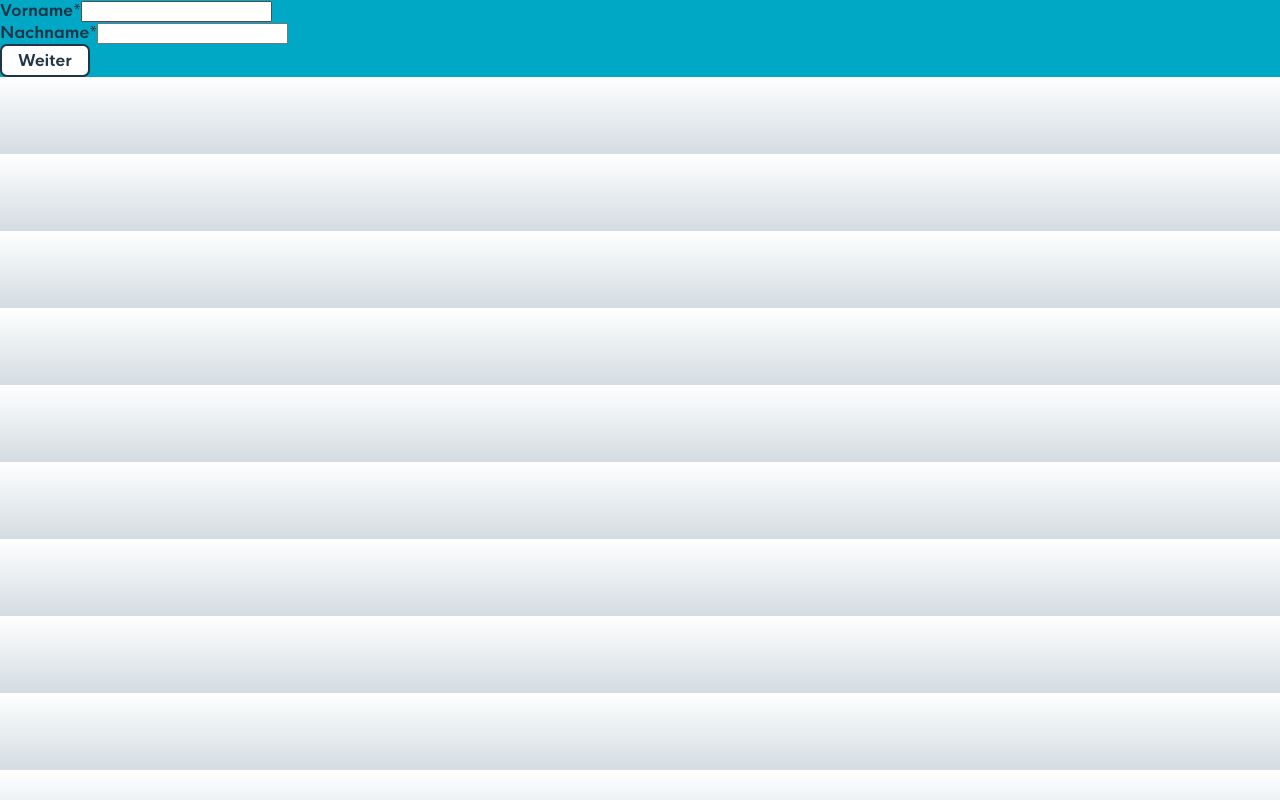
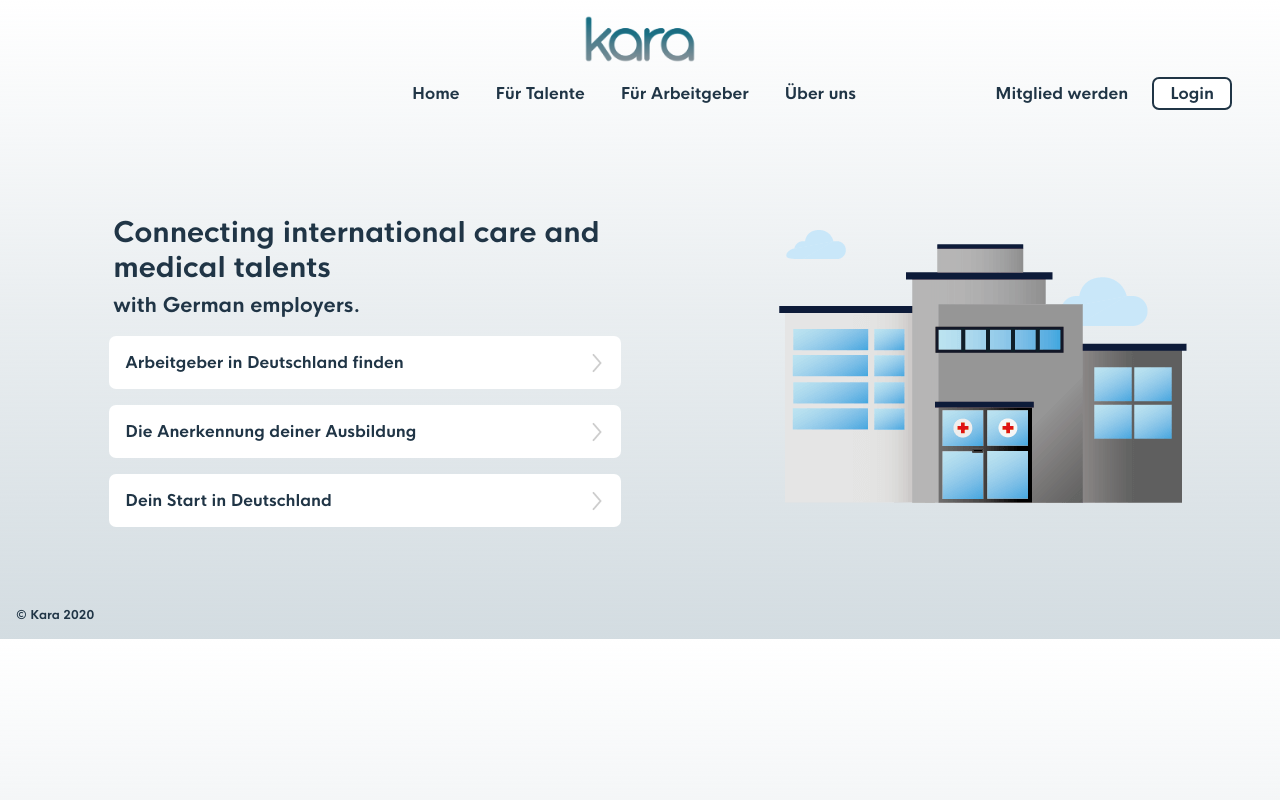
Before and after one commit to fullstacksmart/kara-jobs, a React (Create React App) app in the folder client/: page / in a window 1280 px wide. Before the commit this address led to /talent-signup-0. Built offline with nearby package versions, Linux system fonts and the light colour scheme; no server answers.

Commit message:
change router back to home

```diff
--- a/client/src/containers/Router/Router.tsx
+++ b/client/src/containers/Router/Router.tsx
@@ -122,7 +122,7 @@ const Router: React.FC<unknown> = () => {
     <Loading />
   ) : (
     <>
-      <Route path="/" exact component={TalentSignUp}></Route>
+      <Route path="/" exact component={Home}></Route>
       <Route path="/signedIn" exact component={Success}></Route>
       <Route path="/sign-in" exact component={LoginContainer}></Route>
       <Route
```
